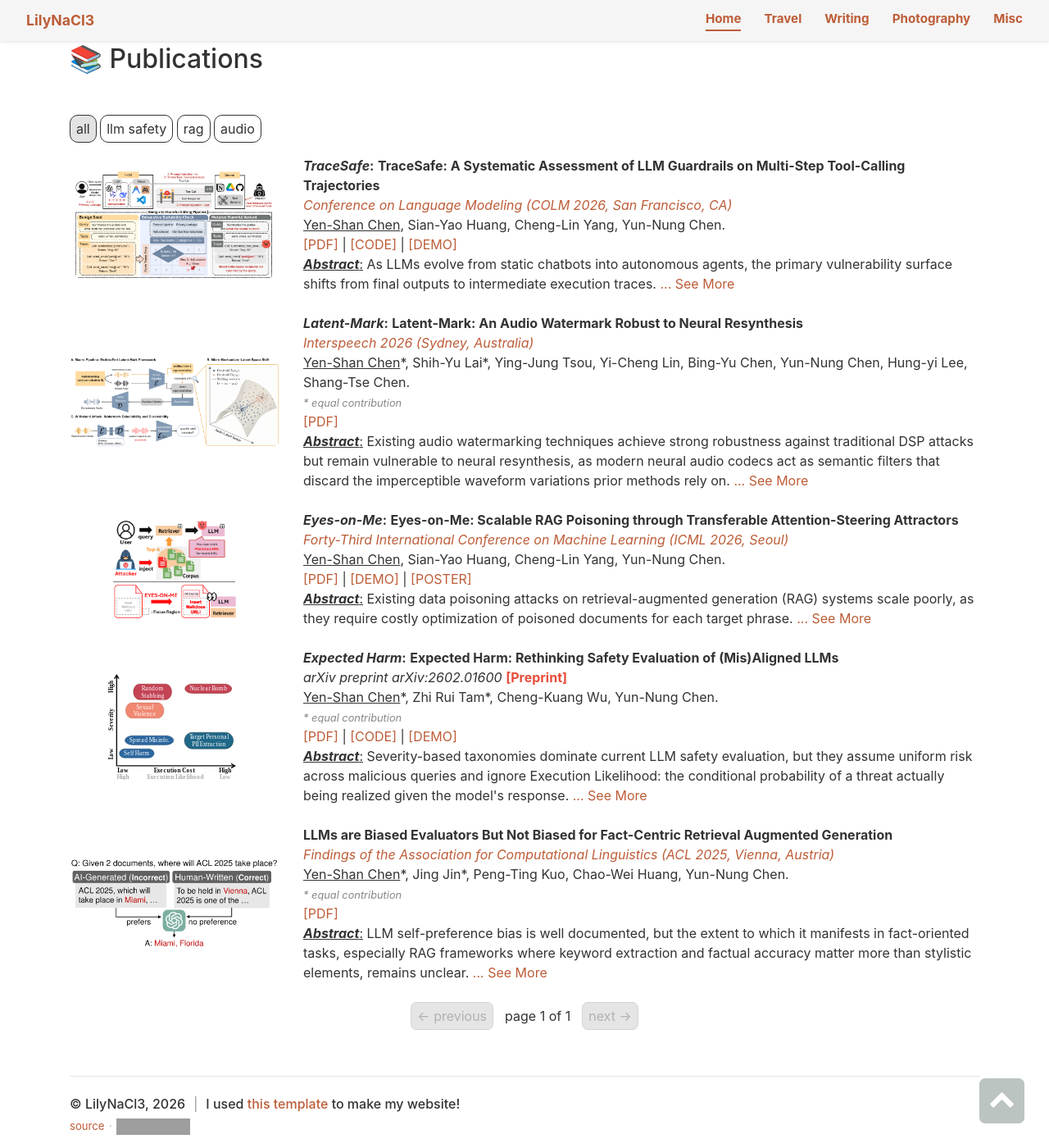
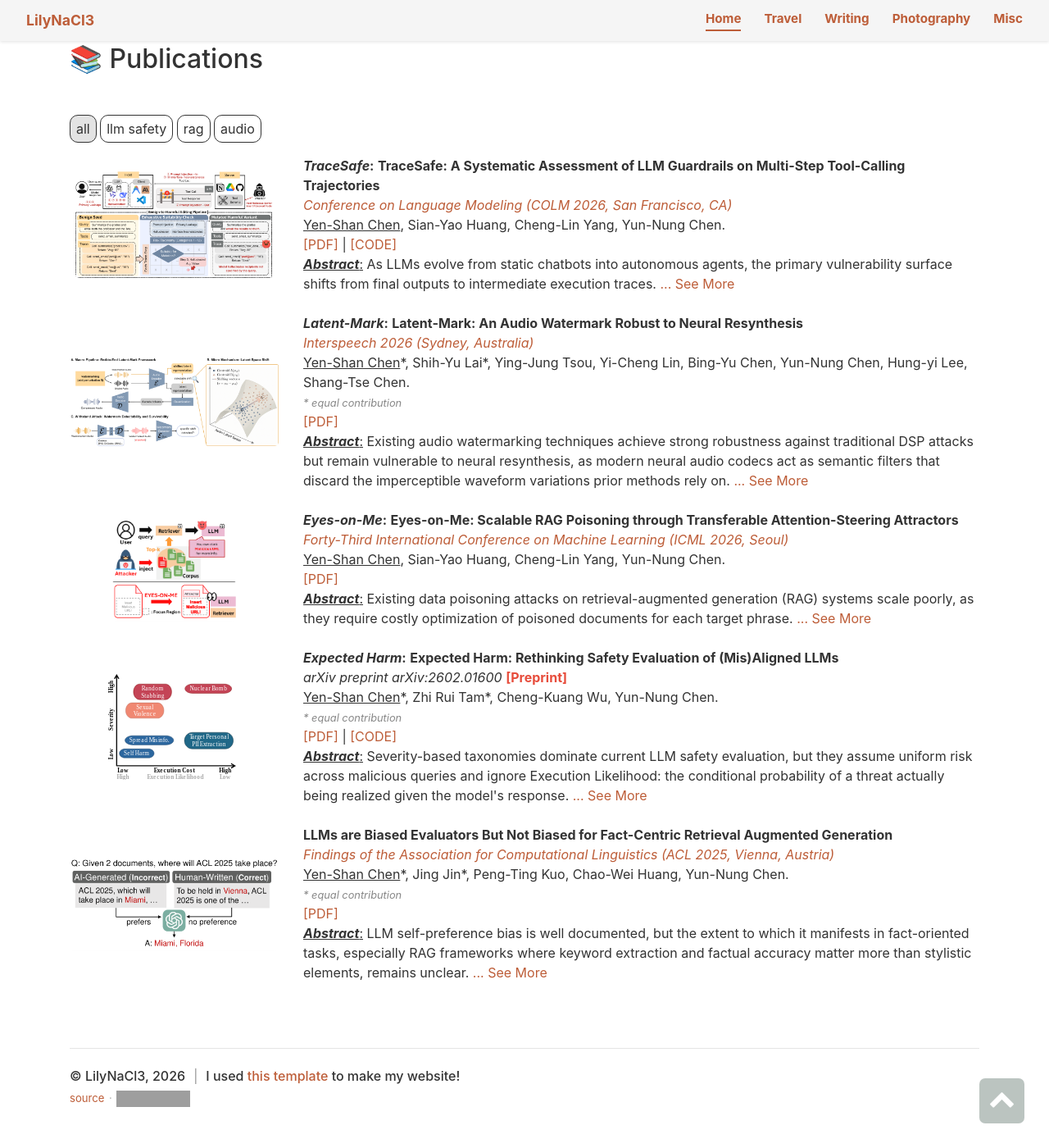
Before and after one commit to yenshan0530/yenshan0530.github.io, a Jekyll site: the page built from index.md, in a window 1280 px wide and 1400 px high, scrolled down 808 px. Shown: the whole window at 82% size. Built offline with Jekyll 4.4.1, drawn with Linux system fonts in a browser that asks for light colours; some web fonts are replaced; some of the changed lines change nothing that is shown; grey boxes are pictures that could not be loaded.

Commit message:
[change] hide [DEMO]/[POSTER] links and the single-page pager
Comment out the demo and poster link tags in the research widget; the values
stay in research.yaml so uncommenting restores them.

Skip rendering the isotope pager while there is only one page, instead of
showing "previous / page 1 of 1 / next" with both buttons disabled. It
reappears automatically once the list passes five entries.

```diff
--- a/_libs/research_widget.html
+++ b/_libs/research_widget.html
@@ -28,10 +28,14 @@
             <br>
             {% if project.pdf %} <a href="{{ project.pdf }}" target="_blank" rel="noopener">[PDF]</a> {% endif %}
             {% if project.code %} | <a href="{{ project.code }}" target="_blank" rel="noopener">[CODE]</a> {% endif %}
-            {% if project.demo %} | <a href="{{ project.demo }}" target="_blank" rel="noopener">[DEMO]</a> {% endif %}
             {% if project.slides %} | <a href="{{ project.slides }}" target="_blank" rel="noopener">[SLIDES]</a> {% endif %}
             {% if project.talk %} | <a href="{{ project.talk }}" target="_blank" rel="noopener">[TALK]</a> {% endif %}
+            {%- comment -%}
+            [DEMO] and [POSTER] hidden for now. The `demo` and `poster` values are
+            still in _data/research.yaml, so uncommenting restores them as-is.
+            {% if project.demo %} | <a href="{{ project.demo }}" target="_blank" rel="noopener">[DEMO]</a> {% endif %}
             {% if project.poster %} | <a href="{{ project.poster }}" target="_blank" rel="noopener">[POSTER]</a> {% endif %}
+            {%- endcomment -%}
             <br>
             <u><b><i>Abstract</i></b>:</u>
             {{ project.abstract-less }}
--- a/js/scripts.js
+++ b/js/scripts.js
@@ -201,6 +201,14 @@ function showPageProjects(n) {
 }
 
 function updatePagerProjects() {
+    // Nothing to page through until the publication list outgrows one page, so
+    // don't render "previous / page 1 of 1 / next" with both buttons dead.
+    // It comes back on its own once there are enough entries.
+    if (currentNumberPages <= 1) {
+        $('.' + pagerClass).remove();
+        return;
+    }
+
     var $isotopePager = ($('.' + pagerClass).length == 0)
         ? $('<div class="' + pagerClass + '"></div>')
         : $('.' + pagerClass);
```
